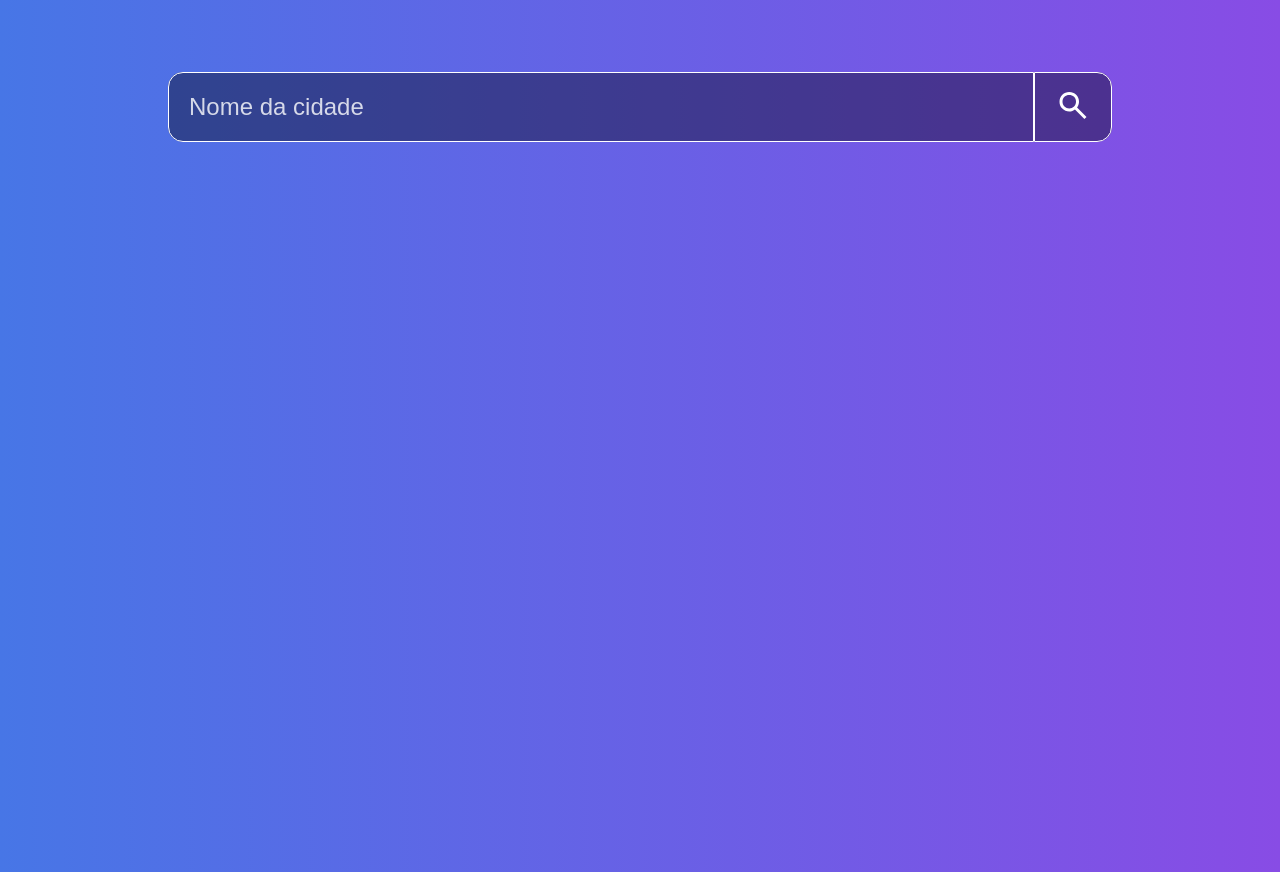
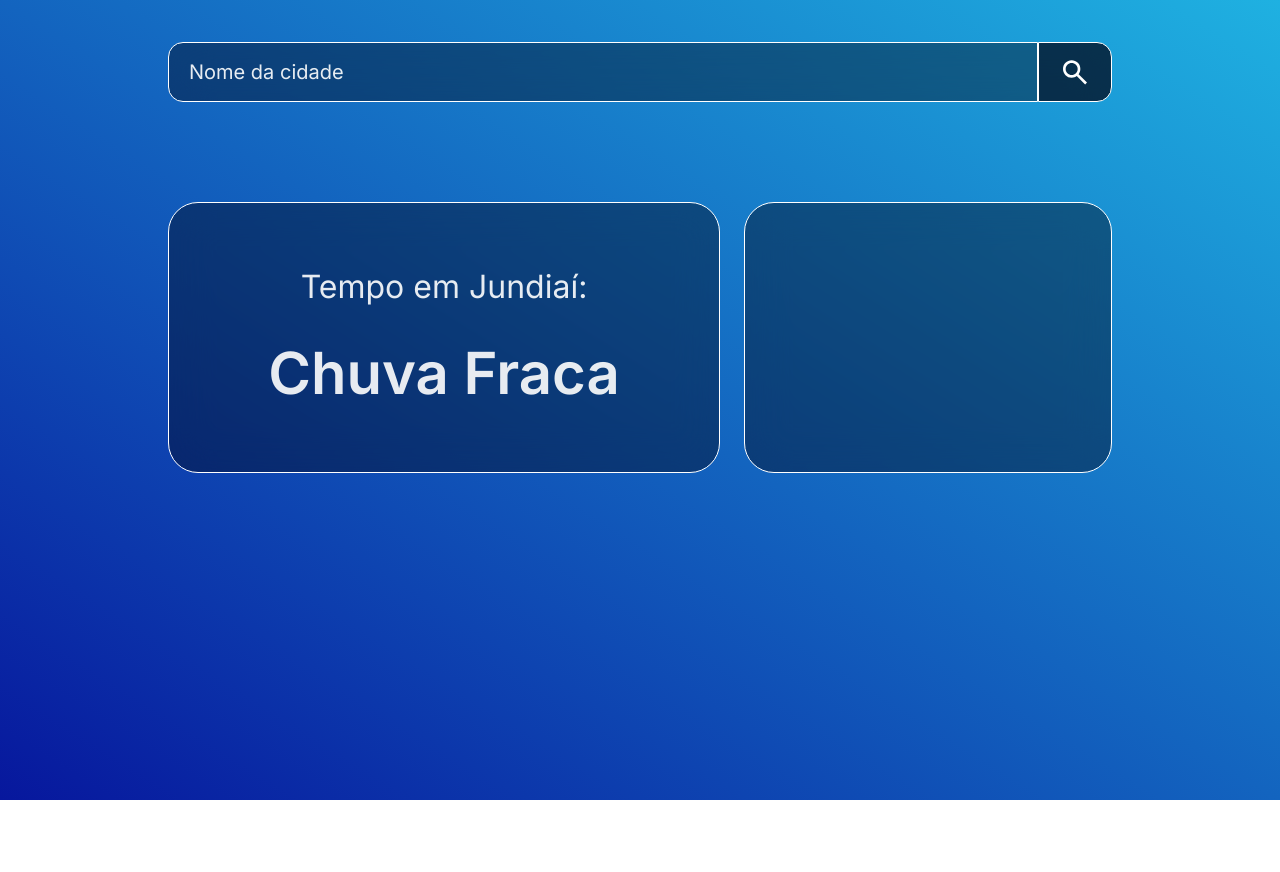
Before and after one commit to ThiagoSantosBatista/previsaoDoTempo, a React (Vite) app: page / in a window 1280 px wide. After the commit the page ends 800 px from the top, so only its background shows below. Built offline with nearby package versions, Linux system fonts and the light colour scheme.

Commit message:
feat: Card Tempo criado e estilizado
Card que mostra o tempo da cidade pesquisada, criado e estilizado.

```diff
--- a/index.html
+++ b/index.html
@@ -1,13 +1,20 @@
 <!DOCTYPE html>
 <html lang="pt-BR">
+
 <head>
   <meta charset="UTF-8" />
   <meta name="description" content="Site para consultar a previsão do tempo.">
   <meta name="viewport" content="width=device-width, initial-scale=1.0" />
   <title>Previsão do Tempo</title>
+  <link rel="preconnect" href="https://fonts.googleapis.com">
+  <link rel="preconnect" href="https://fonts.gstatic.com" crossorigin>
+  <link href="https://fonts.googleapis.com/css2?family=Inter:wght@400;500;600&display=swap" rel="stylesheet">
+
 </head>
+
 <body>
   <div id="root"></div>
   <script type="module" src="/src/main.tsx"></script>
 </body>
+
 </html>
--- a/src/components/Main/index.tsx
+++ b/src/components/Main/index.tsx
@@ -6,6 +6,18 @@ const Main = () => {
   return (
     <S.Main>
       <SearchBar />
+      <S.CardsSection>
+        <S.CardTempo>
+          <p>Tempo em Jundiaí:</p>
+          <h1>Chuva Fraca</h1>
+        </S.CardTempo>
+        <S.CardDados>
+
+        </S.CardDados>
+        <article>
+
+        </article>
+      </S.CardsSection>
     </S.Main>
   );
 };
--- a/src/components/Main/styles.ts
+++ b/src/components/Main/styles.ts
@@ -2,6 +2,49 @@ import styled from "styled-components";
 
 export const Main = styled.main`
   max-width: 144rem;
-  margin: 7.2rem auto;
-  padding: 0 16.8rem;
+  margin: 0 auto;
+  padding: 4.2rem 16.8rem;
 `;
+
+export const CardsSection = styled.section`
+  display: grid;
+  grid-template-columns: 1.5fr 1fr;
+  grid-template-rows: auto auto;
+  grid-template-areas:
+    "tempo     dados"
+    "cincoDias cincoDias";
+  gap: 2.4rem;
+  margin-top: 10rem;
+`;
+
+export const CardTempo = styled.article`
+  grid-area: tempo;
+  display: flex;
+  flex-direction: column;
+  align-items: center;
+  justify-content: center;
+  padding: 6.4rem 0;
+  border-radius: 3rem;
+  border: 0.1rem solid #ffffff;
+  background: rgba(1, 0, 17, 0.4);
+  backdrop-filter: blur(2rem);
+
+  p {
+    margin-bottom: 3.2rem;
+    color: rgba(255, 255, 255, 0.9);
+    font-size: 3.2rem;
+  }
+  h1 {
+    color: rgba(255, 255, 255, 0.9);
+    font-size: 5.8rem;
+    font-weight: 600;
+  }
+`;
+
+export const CardDados = styled.article`
+  grid-area: dados;
+  border-radius: 3rem;
+  border: 0.1rem solid #ffffff;
+  background: rgba(1, 0, 17, 0.4);
+  backdrop-filter: blur(2rem);
+`;
--- a/src/components/SearchBar/styles.ts
+++ b/src/components/SearchBar/styles.ts
@@ -4,30 +4,31 @@ export const Form = styled.form`
   display: flex;
   align-items: center;
   border-radius: 1.5rem;
-  background-color: rgba(1, 0, 17, 0.4);
+  backdrop-filter: blur(2rem);
 `;
 
 export const Input = styled.input`
   width: 100%;
-  height: 7rem;
+  height: 6rem;
   padding: 0 2rem;
   border: 0.1rem solid #ffffff;
   border-radius: 1.5rem 0 0 1.5rem;
-  background: none;
-  font-size: 2.4rem;
-  color: rgba(255, 255, 255, 0.8);
-
+  background: rgba(1, 0, 17, 0.4);
+  font-size: 2rem;
+  color: #ffffff;
 
   &::placeholder {
-    color: rgba(255, 255, 255, 0.8);
+    color: rgba(255, 255, 255, 0.9);
   }
-`
+`;
 
 export const Button = styled.button`
-  height: 7rem;
+  display: flex;
+  align-items: center;
+  height: 6rem;
   padding: 0 2rem;
   border: 0.1rem solid #ffffff;
   border-radius: 0 1.5rem 1.5rem 0;
-  background: none;
+  background: rgba(1, 0, 17, 0.7);
   cursor: pointer;
 `;
--- a/src/styles/GlobalStyle.ts
+++ b/src/styles/GlobalStyle.ts
@@ -1,5 +1,4 @@
 import { createGlobalStyle } from "styled-components";
-import Background from "../assets/background.jpg";
 
 const GlobalStyle = createGlobalStyle`
   *, *::after, *::before{
@@ -7,13 +6,15 @@ const GlobalStyle = createGlobalStyle`
     padding: 0;
     box-sizing: border-box;
     font-weight: 400;
+    font-family: 'Inter', sans-serif;
   }
   html{
     font-size: 62.5%;
   }
   body{
     min-height: 100vh;
-    background-image: linear-gradient(to right , #4776E6, #884CE5);
+    color: #ffffff;
+    background: linear-gradient(to right top, #07179D, #1FB1E1);
     font-size: 1.6rem;
   }
   img{
```
Also changed, not shown: src/assets/svgs/search.svg, 1 other file (tests, documents, lock files or other folders). Lines whose indentation alone changed are shown as unchanged.
